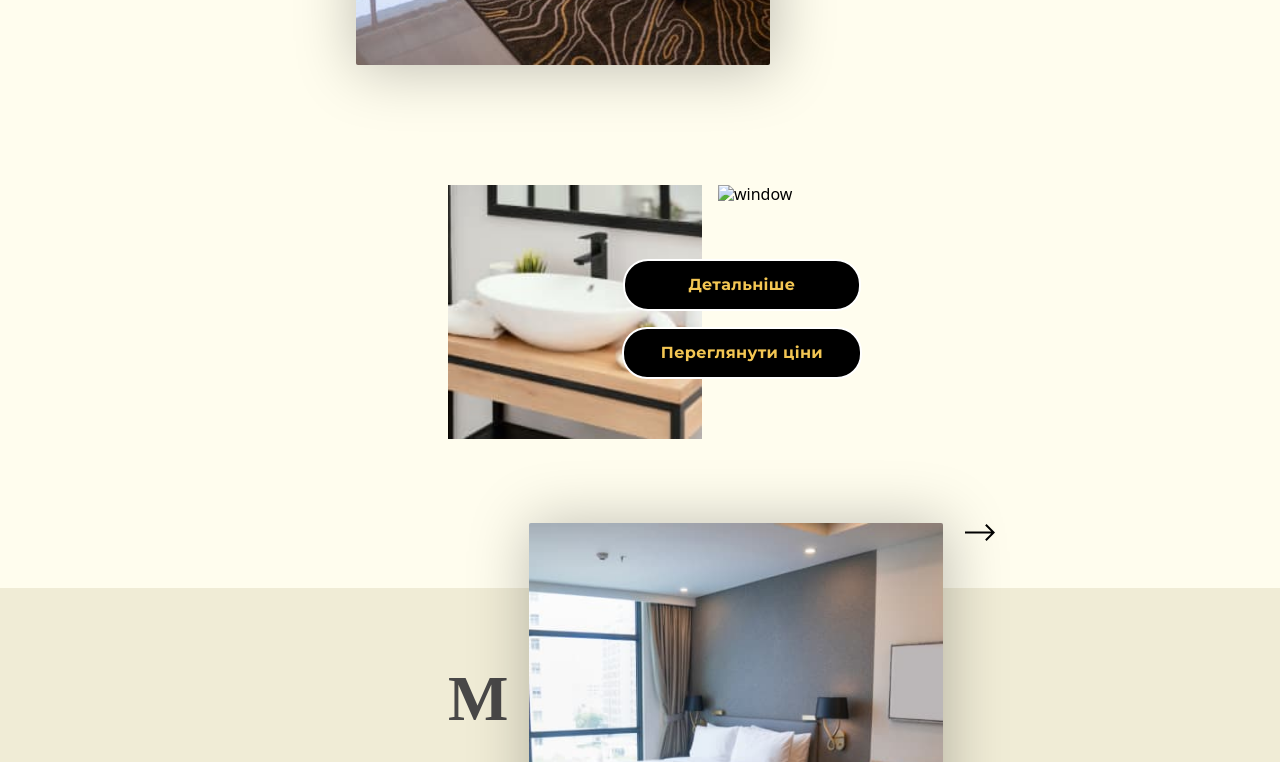
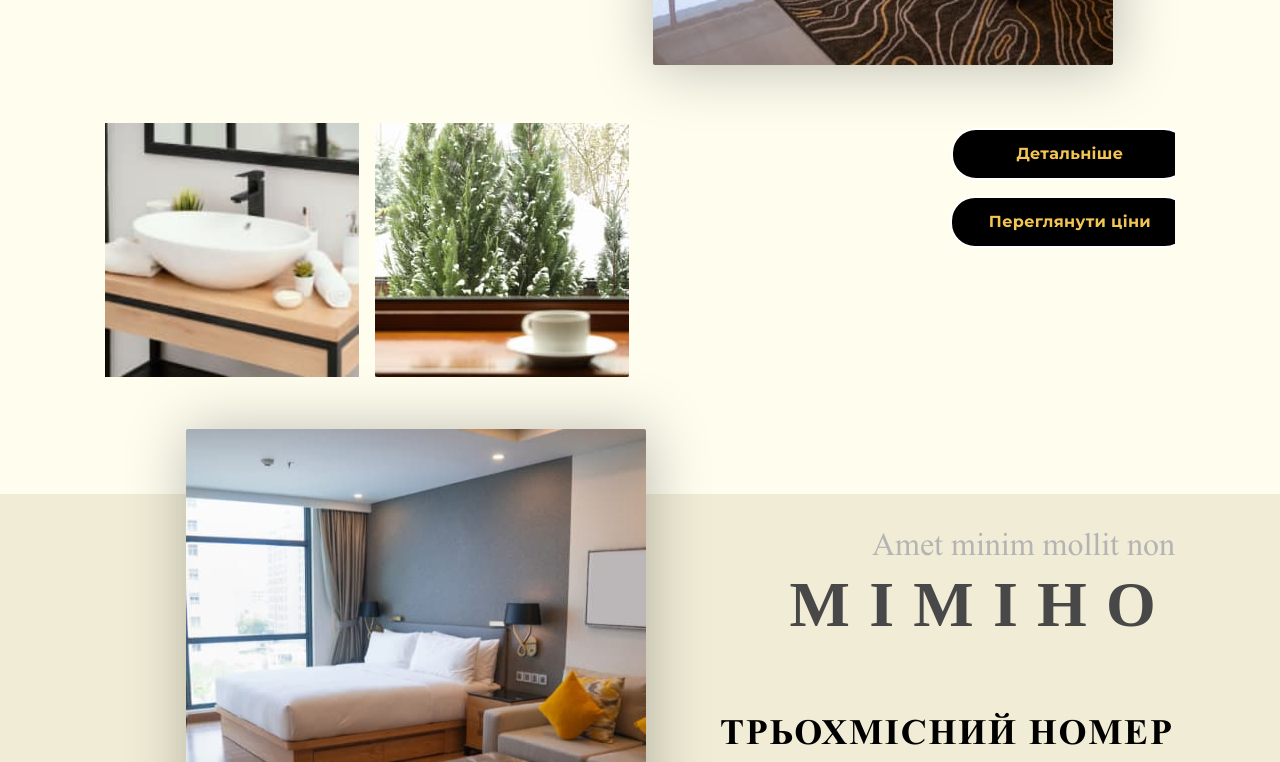
Before and after one commit to Nille24/team-10, a website built with Vite: page src/hotel-page.html in a window 1280 px wide. Shown: the part 1116-1878 px from the top of the page. Built offline with nearby package versions, Linux system fonts and the light colour scheme; a web font is replaced by a local one.

Commit message:
no-modal

```diff
--- a/src/css/room-for-three.css
+++ b/src/css/room-for-three.css
@@ -6,7 +6,7 @@ body{
     margin: 0;
     background-color: #fffdee;
 }
-.conteiner-trip{
+.container-trip{
     position: relative;
     max-width: 414px;
     margin-left: auto;
--- a/src/css/room-luxe.css
+++ b/src/css/room-luxe.css
@@ -2,7 +2,7 @@ body{
     width: 100vw;
     margin: 0;
 }
-.conteiner{
+.container{
     margin-left: auto;
     margin-right: auto;
     padding: 0 15px;
@@ -73,6 +73,7 @@ body{
 
 }
 .slide-img{
+    overflow: hidden;
     margin-top: 32px;
     margin-bottom: 20px;
     display: flex;
@@ -102,13 +103,13 @@ body{
     align-items: center;
 }
 @media screen and (min-width: 414px) {
-    .conteiner{
+    .container{
         width: 414px;
     }
 
 }
 @media screen and (min-width: 1024px) {
-    .conteiner{
+    .container{
         width: 994px;
         position: relative;
     }
@@ -166,7 +167,7 @@ body{
     }
 }
 @media screen and (min-width: 1280px) {
-    .conteiner{
+    .container{
         width: 1100px;
         padding-left: 15px;
         padding-right: 15px;
--- a/src/partials/room-for-three.html
+++ b/src/partials/room-for-three.html
@@ -1,5 +1,5 @@
 <section class="tripl-room">
-    <div class="conteiner">
+    <div class="container">
         <p class="trip-pre-title">Amet minim mollit non</p>
         <h3 class="trip-title">MIMIHO</h3>
         <h4 class="room-trip-title">ТРЬОХМІСНИЙ НОМЕР</h4>
--- a/src/partials/room-for-two.html
+++ b/src/partials/room-for-two.html
@@ -1,5 +1,5 @@
 <section class="double-room">
-    <div class="conteiner">
+    <div class="container">
         <p class="pre-title">Amet minim mollit non</p>
         <h3 class="title">MIMIHO</h3>
         <h4 class="room-luxe-title">ДВОМІСНИЙ НОМЕР</h4>
--- a/src/partials/room-luxe.html
+++ b/src/partials/room-luxe.html
@@ -1,5 +1,5 @@
 <section class="room-lux">
-    <div class="conteiner">
+    <div class="container">
         <p class="pre-title">Amet minim mollit non</p>
         <h3 class="title">MIMIHO</h3>
         <h4 class="room-luxe-title">ДВОМІСНИЙ НОМЕР люкс</h4>
@@ -23,11 +23,10 @@
                 src="
                 ./img/slide-2-1x-mobile.jpeg"
                 srcset="
-                ./img/slide-2-1x-mobile.jpegw,
+                ./img/slide-2-1x-mobile.jpeg 194w,
                 ./img/slide-2-1x-desktop.jpeg 254w"
                 alt="window"
                 class="slider-img">
-        </div>
         <div class="slide-icons">
             <svg class="slide-icon">
                 <use href="../img/symbol-defs.svg#icon-arrow-left"></use>
```
